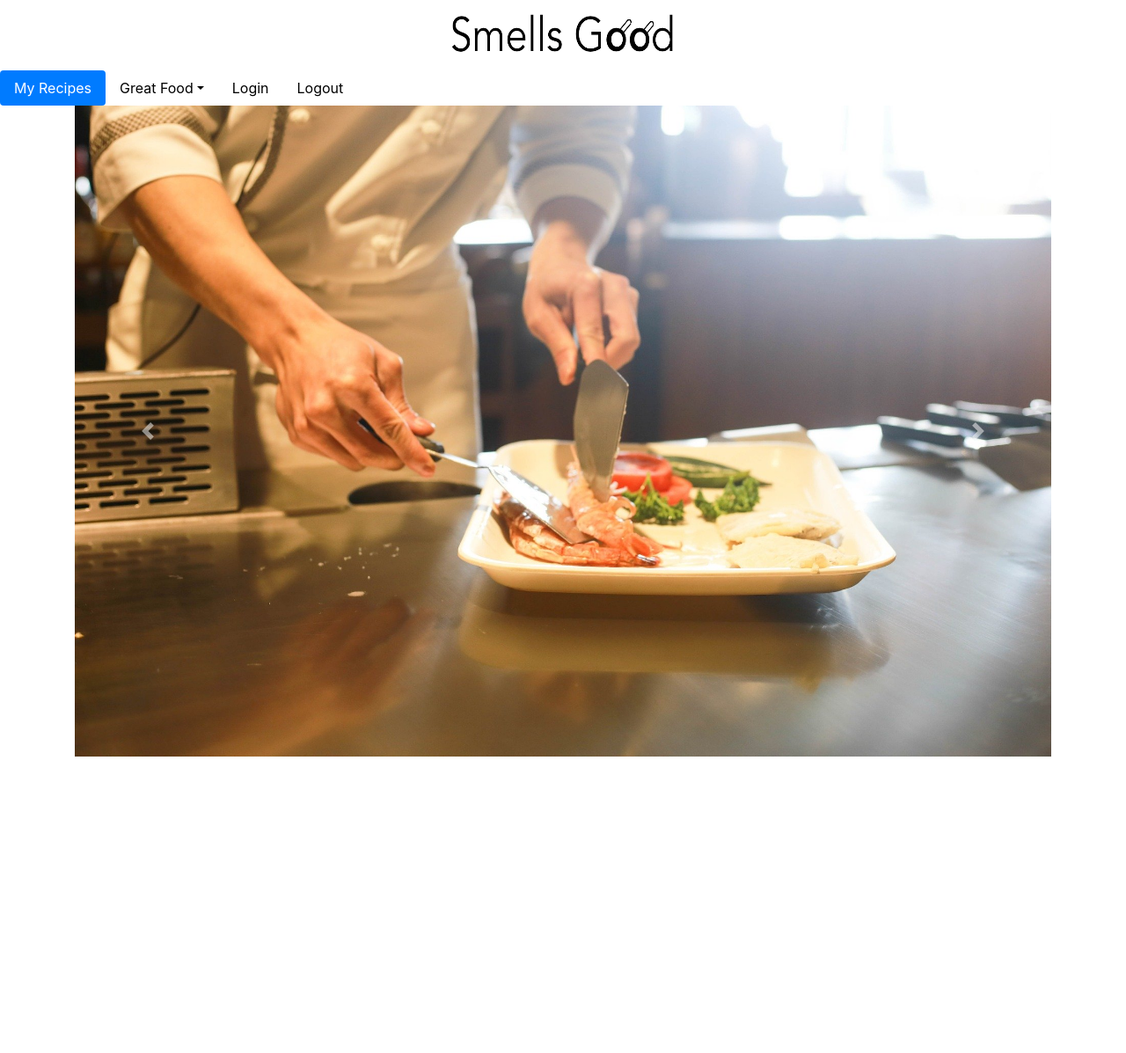
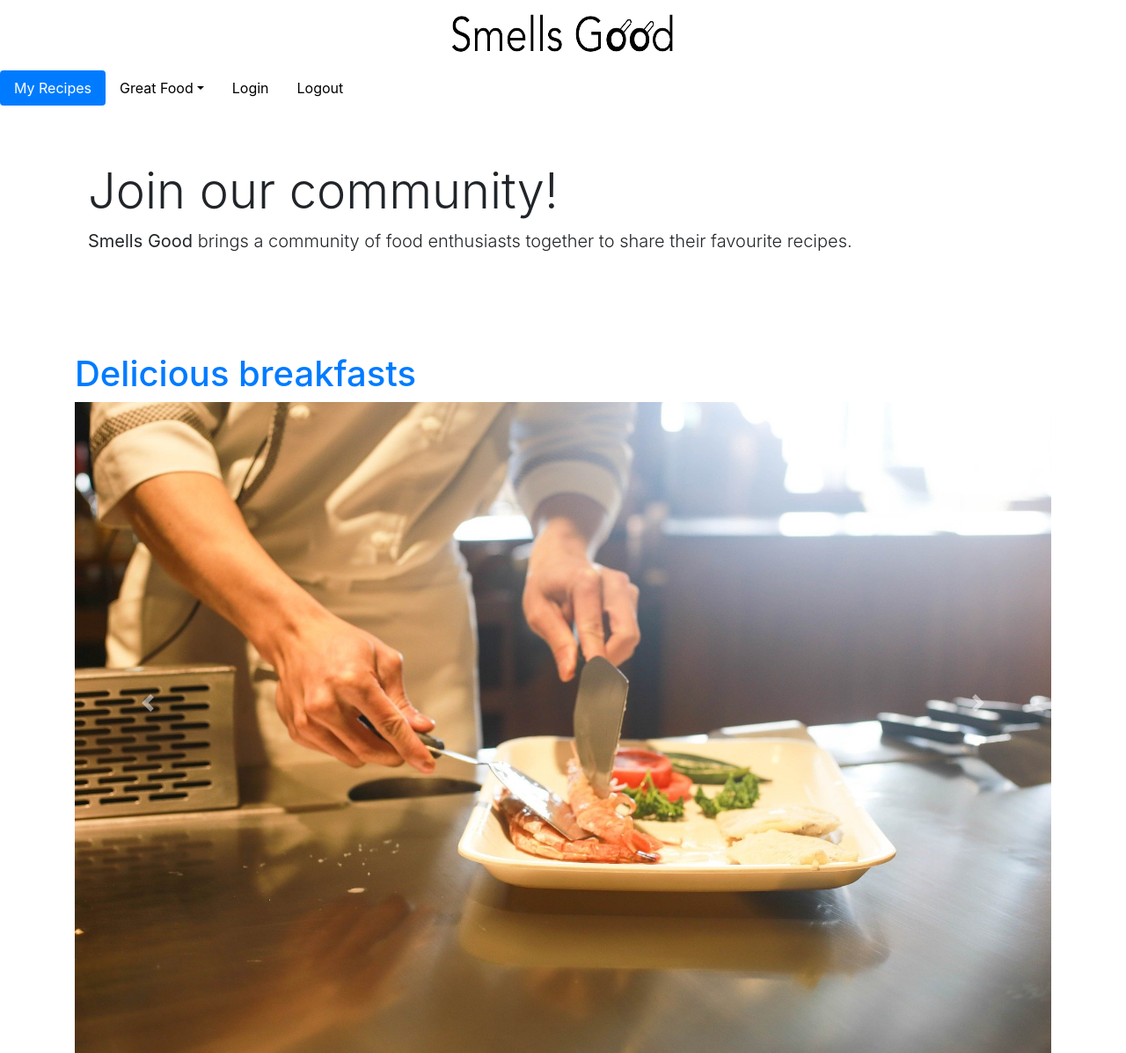
Before and after one commit to sammckenna1986/smells_good, a Flask app: page / in a window 1280 px wide. Shown: the whole page at 88% size. Before the commit the page ends 860 px from the top, so only its background shows below. Run offline with Flask 2, Linux system fonts and the light colour scheme; data that the repository does not hold is empty; some libraries are stand-ins or nearby versions.

Commit message:
put in a landing page onto index page

```diff
--- a/static/assets/css/style.css
+++ b/static/assets/css/style.css
@@ -25,6 +25,7 @@ margin-left: 10px;
 margin-right:10px;
 }
 
-
-
+.jumbotron, .container, .jumbotron-fluid {
+    background-color: white;
+}
 font-family: 'PT Sans', sans-serif;
--- a/templates/index.html
+++ b/templates/index.html
@@ -1,17 +1,28 @@
 {% extends 'base.html' %}
 
 {% block content %}
+        <div class="jumbotron jumbotron-fluid">
+        <div class="container">
+            <h1 class="display-4">Join our community!</h1>
+            <p class="lead"><b>Smells Good</b> brings a community of food enthusiasts together to share their favourite recipes.</p>
+        </div>
+        </div>
+
         <div id="carouselExampleInterval" class="carousel slide" data-ride="carousel">
         <div class="carousel-inner">
-    <div class="carousel-item active" data-interval="1000">
-      <img src="../static/assets/images/restaurant.jpg" class="d-block w-100 img-fluid" alt="restaurant">
+            <div class="carousel-item" data-interval="7000">
+            <h1><a href="dinner" class="links">Check out our latest dinner dishes!</a></h1>
+            <img src="../static/assets/images/italian.jpg" class="d-block w-100" alt="Dinner">
             </div>
-    <div class="carousel-item" data-interval="1000">
-      <img src="/..static/assets/images/woman.jpg" class="d-block w-100 img-fluid" alt="woman and man cooking">
+            <div class="carousel-item active" data-interval="5000">
+            <h1><a href="breakfast" class="links">Delicious breakfasts</a></h1>
+            <img src="../static/assets/images/restaurant.jpg" class="d-block w-100" alt="restaurant">
             </div>
-    <div class="carousel-item" data-interval="1000">
-      <img src="../static/assets/images/italian.jpg" class="d-block w-100 img-fluid" alt="spices">
+            <div class="carousel-item" data-interval="5000">
+            <h1>Cook of the month: Jeremy and Diane</h1>
+            <img src="../static/assets/images/woman.jpg" class="d-block w-100" alt="woman and man cooking">
             </div>
+
         </div>
         <a class="carousel-control-prev" href="#carouselExampleInterval" role="button" data-slide="prev">
             <span class="carousel-control-prev-icon" aria-hidden="true"></span>
```
Lines whose indentation alone changed are shown as unchanged.
